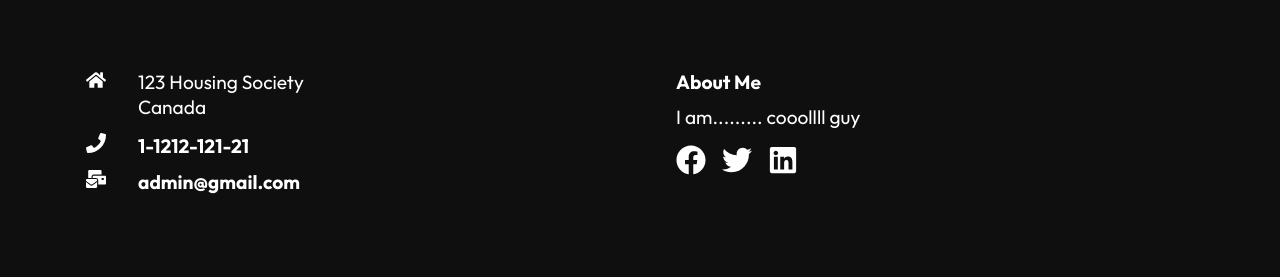
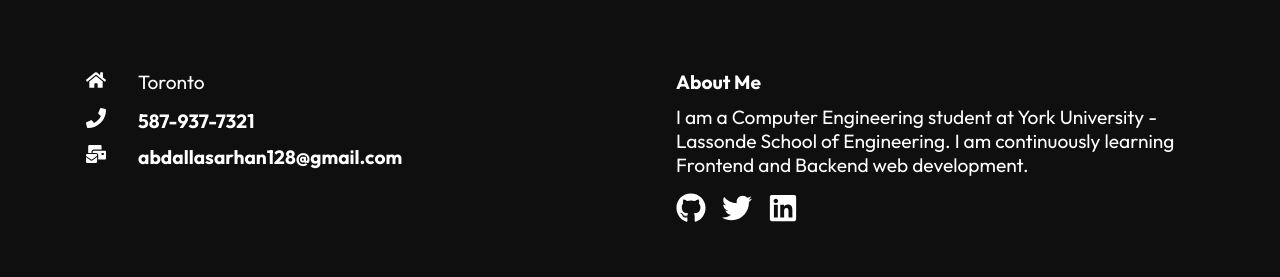
Before and after one commit to AbdallaSarhan/myNewPortfolio, a React (Create React App) app in the folder portfolio/: page / in a window 1280 px wide. Shown: the part 842-1119 px from the top of the page. Built offline with nearby package versions, Linux system fonts and the light colour scheme.

Commit message:
updating footer information

```diff
--- a/portfolio/src/components/Footer.jsx
+++ b/portfolio/src/components/Footer.jsx
@@ -1,13 +1,13 @@
 import React from "react";
 import {
-  FaFacebook,
+  FaGithub,
   FaHome,
   FaLinkedin,
   FaMailBulk,
   FaPhone,
   FaTwitter,
 } from "react-icons/fa";
-import { NavLink } from "react-router-dom";
+
 import "./FooterStyles.css";
 
 const Footer = () => {
@@ -18,8 +18,7 @@ const Footer = () => {
           <div className="location">
             <FaHome size={20} color="white" style={{ marginRight: "2rem" }} />
             <div>
-              <p>123 Housing Society</p>
-              <p>Canada</p>
+              <p>Toronto</p>
             </div>
           </div>
           <div className="phone">
@@ -29,7 +28,7 @@ const Footer = () => {
                 color="white"
                 style={{ marginRight: "2rem" }}
               />
-              1-1212-121-21
+              587-937-7321
             </h4>
           </div>
           <div className="email">
@@ -39,30 +38,51 @@ const Footer = () => {
                 color="white"
                 style={{ marginRight: "2rem" }}
               />
-              admin@gmail.com
+              abdallasarhan128@gmail.com
             </h4>
           </div>
         </div>
         <div className="right">
           <h4>About Me</h4>
-          <p>I am......... cooollll guy</p>
+          <p>
+            I am a Computer Engineering student at York University - Lassonde
+            School of Engineering. I am continuously learning Frontend and
+            Backend web development.
+          </p>
           <div className="social">
-            <FaFacebook
+            <a
+              target="_blank"
+              rel="noreferrer"
+              href="https://github.com/AbdallaSarhan"
+            >
+              <FaGithub
                 size={30}
                 color="white"
                 style={{ marginRight: "1rem" }}
               />
+            </a>
+            <a
+              target="_blank"
+              rel="noreferrer"
+              href="https://www.twitter.com/abdallaaax"
+            >
               <FaTwitter
                 size={30}
                 color="white"
                 style={{ marginRight: "1rem" }}
               />
-            <NavLink to="https://www.linkedin.com/in/abdalla-sarhan-a80330204/"></NavLink>
+            </a>
+            <a
+              target="_blank"
+              rel="noreferrer"
+              href="https://www.linkedin.com/in/abdalla-sarhan-a80330204/"
+            >
               <FaLinkedin
                 size={30}
                 color="white"
                 style={{ marginRight: "1rem" }}
               />
+            </a>
           </div>
         </div>
       </div>
```
Lines whose indentation alone changed are shown as unchanged.
